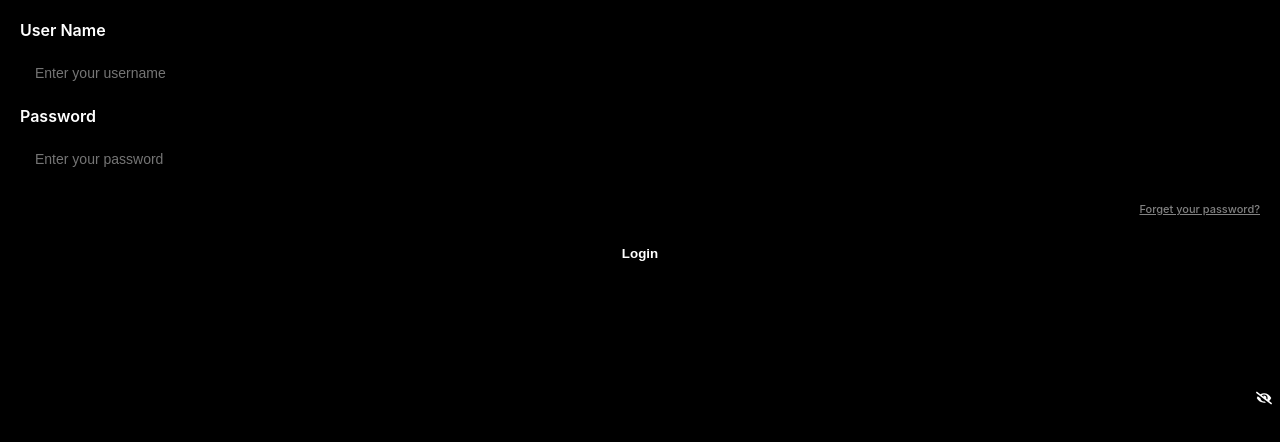
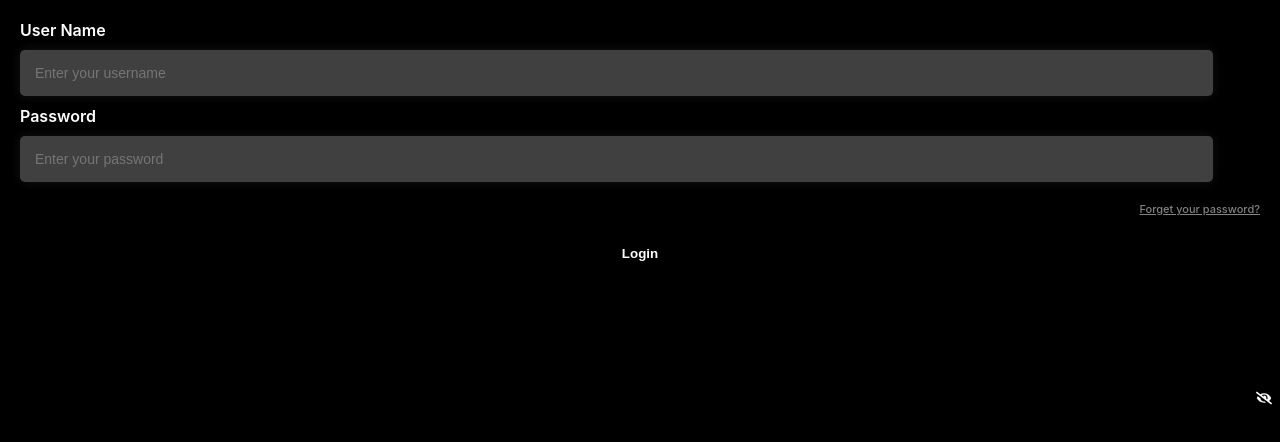
Before and after one commit to reejavijin2002/companynamefigma, a React (Create React App) app: page / in a window 1280 px wide. Shown: the top 442 px of the page. Built offline with nearby package versions, Linux system fonts and the light colour scheme.

Commit message:
login design and overlap issue solved

```diff
--- a/src/App.css
+++ b/src/App.css
@@ -36,3 +36,7 @@
         transform: rotate(360deg);
     }
 }
+
+::-webkit-scrollbar {
+    display: none;
+}
--- a/src/components/companyname/companyname.css
+++ b/src/components/companyname/companyname.css
@@ -149,7 +149,6 @@
         display: flex;
         margin-top: -25px;
         width: 100%;
-        position: relative;
     }
 
     .servicewisesub p {
--- a/src/components/login/login.css
+++ b/src/components/login/login.css
@@ -7,7 +7,7 @@
         height: 100vh;
     }
     .seconddiv {
-        background-color: #232323;
+        background-color: rgb(47, 47, 47);
         padding: 10px;
         padding-top: 50px;
         margin-top: 100px;
@@ -197,16 +197,17 @@ label {
 
 .input {
     font-size: 14px;
-    background-color: #000000;
     align-items: center;
     padding: 15px 0px;
     padding-left: 15px;
-    color: white;
     border-radius: 5px;
     width: 95%;
     margin-top: 10px;
     margin-bottom: 10px;
     border: none;
+    background-color: rgb(64, 64, 64);
+    color: rgb(255, 255, 255);
+    box-shadow: rgba(255, 255, 255, 0.08) 0px 0px 11px 0px;
 }
 
 .second {
@@ -271,16 +272,17 @@ label {
 .input1 {
     padding-right: 30px;
     font-size: 14px;
-    background-color: #000000;
     align-items: center;
     padding: 15px 0px;
     padding-left: 15px;
-    color: white;
     border-radius: 5px;
     width: 95%;
     margin-top: 10px;
     margin-bottom: 10px;
     border: none;
+    background-color: rgb(64, 64, 64);
+    color: rgb(255, 255, 255);
+    box-shadow: rgba(255, 255, 255, 0.08) 0px 0px 11px 0px;
 }
 
 .eye-icon {
```
